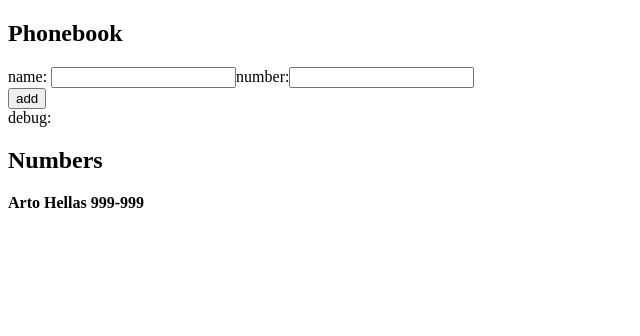
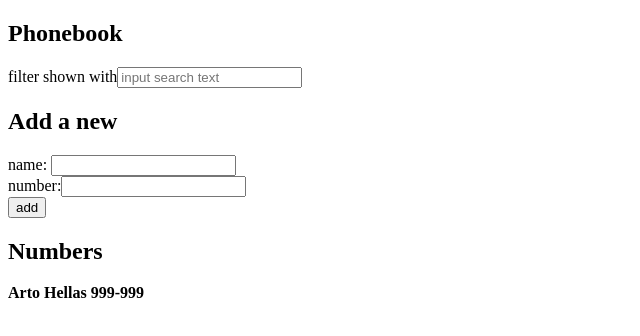
Before and after one commit to ElielCalore/FSO2022-Full-Stack-Open-2022, a React (Create React App) app in the folder part2/phonebook/: page / in a window 1280 px wide. Shown: the top 336 px of the page, without its empty margins (0-640 px from the left). Built offline with nearby package versions, Linux system fonts and the light colour scheme.

Commit message:
error exercises 2.9

```diff
--- a/part2/phonebook/src/App.js
+++ b/part2/phonebook/src/App.js
@@ -9,10 +9,13 @@ function App() {
   ]);
 
   const [newName, setNewName] = useState({ name: "", number: "" });
+  const [search, setSearch] = useState("");
 
   const handleChange = (e) => {
     setNewName({ ...newName, [e.target.name]: e.target.value });
   };
+
+  const handleChangeSearch = (e) => setSearch(e.target.value);
 
   const handleSubmit = (e) => {
     e.preventDefault();
@@ -36,11 +39,24 @@ function App() {
       { number: newName.number },
     ]);
   };
-
+  // .filter((cur) => cur.name.toLowerCase().includes(search.toLowerCase()))
   return (
     <div>
       <h2>Phonebook</h2>
       <form>
+        <div>
+          filter shown with
+          <input
+            size="large"
+            value={search}
+            type="text"
+            placeholder="input search text"
+            onChange={handleChangeSearch}
+            enterButton
+          />
+        </div>
+
+        <h2>Add a new</h2>
         <div>
           name:{" "}
           <input
@@ -49,6 +65,8 @@ function App() {
             name="name"
             value={persons.name}
           />
+        </div>
+        <div>
           number:
           <input
             onChange={handleChange}
@@ -62,13 +80,12 @@ function App() {
             add
           </button>
         </div>
-        <div>
-          debug: {newName.name} {newName.number}
-        </div>
       </form>
       <h2>Numbers</h2>
 
-      {persons.map((currentElement) => {
+      {persons
+        .filter((cur) => cur.name.toLowerCase().includes(search.toLowerCase()))
+        .map((currentElement) => {
           return (
             <div key={currentElement.name}>
               <strong>
```
Lines whose indentation alone changed are shown as unchanged.
